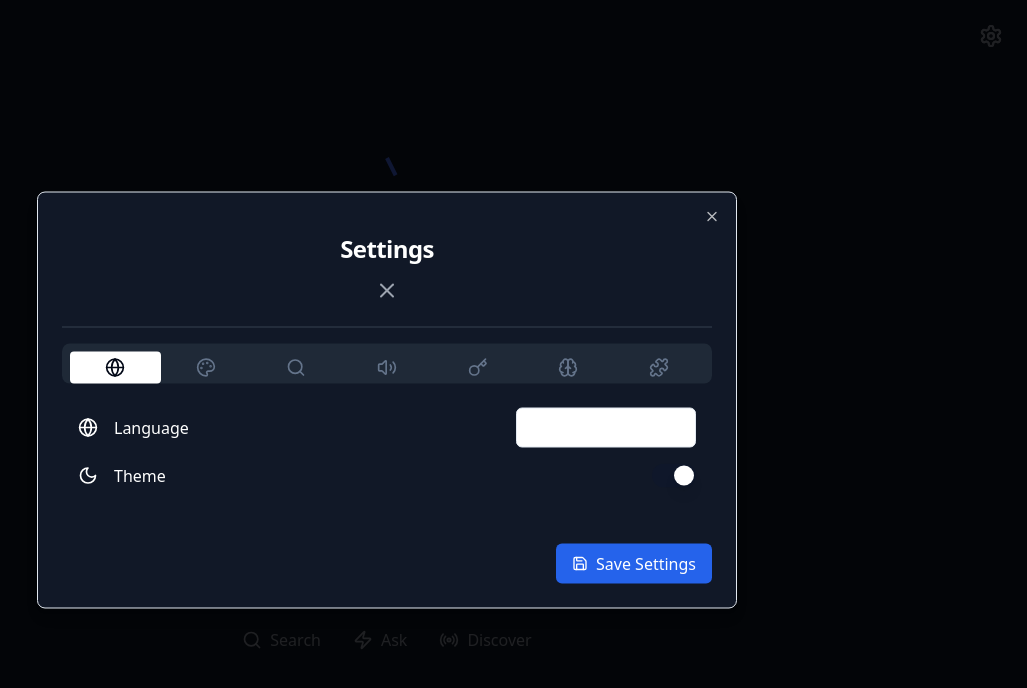
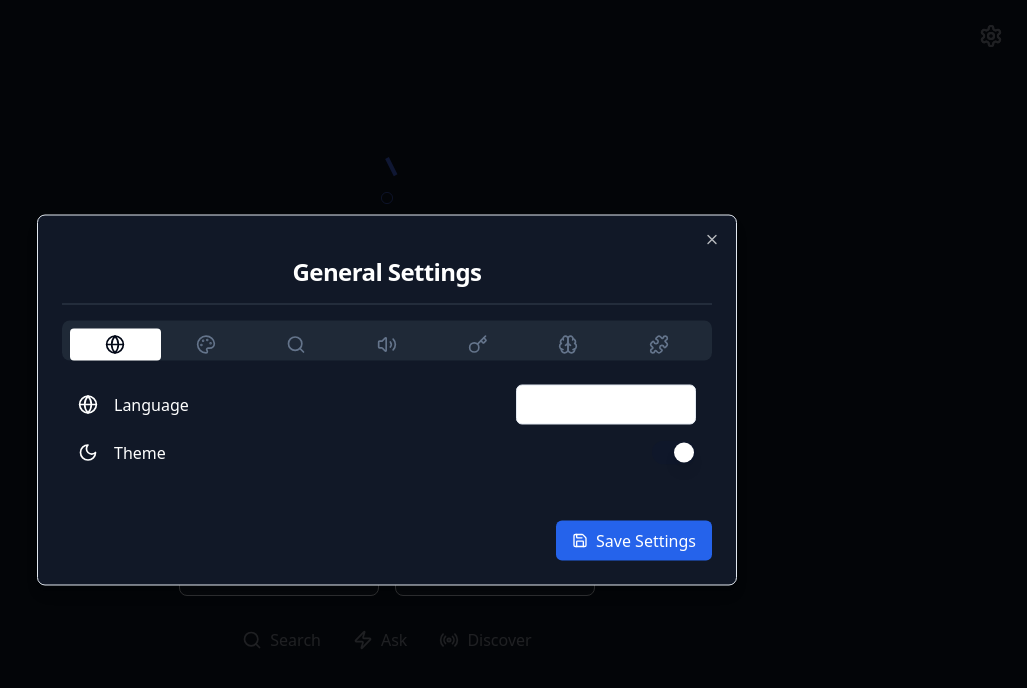
Before and after one commit to ruvnet/agenticsjs, a React (Vite) app: page / in a window 1280 px wide. Both pictures are taken after a click on the button 1244 px from the left and 36 px from the top of the page. Shown: the top 688 px of the page, without its empty margins (253-1280 px from the left). Built offline with nearby package versions, Linux system fonts and the light colour scheme.

Commit message:
Update modal header with tab name
Removed the cloud X icon from the modal header and replaced it with the name of the selected tab. This change enhances the clarity of the modal's purpose based on the active tab.
[skip gpt_engineer]

```diff
--- a/src/components/SettingsModal.jsx
+++ b/src/components/SettingsModal.jsx
@@ -1,5 +1,5 @@
 import React, { useState, useEffect } from 'react';
-import { X, Moon, Sun, Globe, Zap, Palette, Layout, Type, Volume2, Search, Clock, List, MessageSquare, Mic, Puzzle, Key, Brain, Sliders, Save } from 'lucide-react';
+import { Moon, Sun, Globe, Zap, Palette, Layout, Type, Volume2, Search, Clock, List, MessageSquare, Mic, Puzzle, Key, Brain, Sliders, Save } from 'lucide-react';
 import { useUIConfig } from '../config/uiConfig';
 import { Button } from "@/components/ui/button";
 import { Switch } from "@/components/ui/switch";
@@ -16,6 +16,7 @@ import SettingsGroup from './SettingsGroup';
 const SettingsModal = ({ isOpen, onClose }) => {
   const { config, updateUIConfig } = useUIConfig();
   const [tempConfig, setTempConfig] = useState(config);
+  const [activeTab, setActiveTab] = useState("general");
 
   useEffect(() => {
     setTempConfig(config);
@@ -31,6 +32,23 @@ const SettingsModal = ({ isOpen, onClose }) => {
     onClose();
   };
 
+  const handleTabChange = (value) => {
+    setActiveTab(value);
+  };
+
+  const getTabTitle = (tab) => {
+    switch (tab) {
+      case "general": return "General Settings";
+      case "appearance": return "Appearance";
+      case "search": return "Search Settings";
+      case "accessibility": return "Accessibility";
+      case "api": return "API Settings";
+      case "llm": return "LLM Settings";
+      case "plugins": return "Plugins";
+      default: return "Settings";
+    }
+  };
+
   const bgColor = tempConfig?.theme === 'dark' ? 'bg-gray-900' : 'bg-white';
   const textColor = tempConfig?.theme === 'dark' ? 'text-white' : 'text-gray-800';
   const borderColor = tempConfig?.theme === 'dark' ? 'border-gray-700' : 'border-gray-200';
@@ -41,12 +59,9 @@ const SettingsModal = ({ isOpen, onClose }) => {
     <Dialog open={isOpen} onOpenChange={onClose}>
       <DialogContent className={`sm:max-w-[700px] max-h-[90vh] overflow-y-auto ${bgColor} ${textColor} rounded-xl`}>
         <DialogHeader className={`flex justify-between items-center p-4 border-b ${borderColor}`}>
-          <DialogTitle className="text-2xl font-bold">Settings</DialogTitle>
-          <Button variant="ghost" onClick={onClose} className={`p-1 ${tempConfig?.theme === 'dark' ? 'text-gray-400 hover:text-white' : 'text-gray-600 hover:text-black'}`}>
-            <X className="h-6 w-6" />
-          </Button>
+          <DialogTitle className="text-2xl font-bold">{getTabTitle(activeTab)}</DialogTitle>
         </DialogHeader>
-        <Tabs defaultValue="general" className="w-full">
+        <Tabs defaultValue="general" className="w-full" onValueChange={handleTabChange}>
           <TabsList className={`grid w-full grid-cols-7 p-2 ${tempConfig?.theme === 'dark' ? 'bg-gray-800' : 'bg-gray-100'} rounded-lg`}>
             <TabsTrigger value="general"><Globe className="h-5 w-5" /></TabsTrigger>
             <TabsTrigger value="appearance"><Palette className="h-5 w-5" /></TabsTrigger>
@@ -323,7 +338,7 @@ const PluginsTab = ({ config, updateConfig, inputClass, buttonClass }) => {
           <li key={plugin} className="flex justify-between items-center">
             <span>{plugin}</span>
             <Button variant="destructive" size="sm" onClick={() => handleRemovePlugin(plugin)} className={buttonClass}>
-              <X className="h-4 w-4" />
+              Remove
             </Button>
           </li>
         ))}
```
